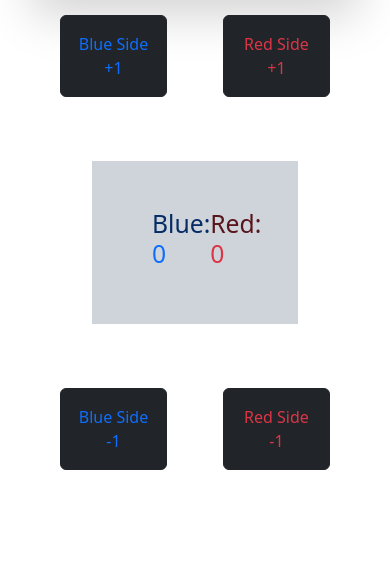
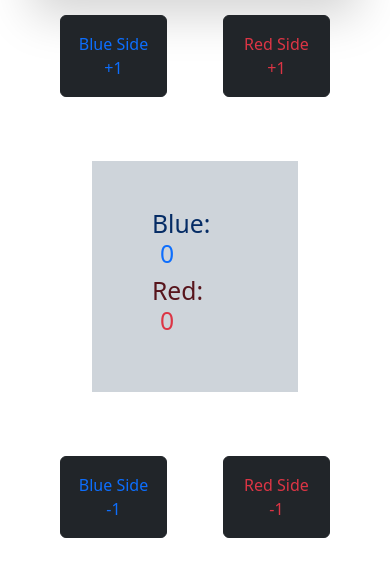
Before and after one commit to VarozzaEJ/Scoreboard, a plain HTML site: page index.html in a window 390 px wide. Shown: the part 103-680 px from the top of the page. Drawn offline with nearby package versions, Linux system fonts and the light colour scheme.

Commit message:
Mobile Accessibility Enhancements

```diff
--- a/app.js
+++ b/app.js
@@ -54,12 +54,12 @@ function checkMaxScore() {
     if (blueScore == 12) {
         console.log(`Blue Team Wins with ${blueScore} Points`)
         document.body.style.backgroundColor = "blue"
-        blueScoreElement.innerText = "WINS"
+        blueScoreElement.innerText = "WINS 🥶"
     }
     if (redScore == 12) {
         console.log(`Red Team Wins with ${redScore} Points`)
         document.body.style.backgroundColor = "red"
-        redScoreElement.innerText = "WINS"
+        redScoreElement.innerText = "WINS 🔥"
     }
     if (redScore == 13) {
         resetScore()
--- a/index.html
+++ b/index.html
@@ -38,9 +38,9 @@
 
         <div class="container">
             <div class="row bg-dark-subtle m-5 p-5">
-                <div class="col-12 d-flex justify-content-evenly">
-                    <h2 class="text-primary-emphasis">Blue: <span id="blueScore" class="text-primary">0</span></h2>
-                    <h2 class="text-danger-emphasis">Red: <span id="redScore" class="text-danger">0</span></h2>
+                <div class="col-12 d-flex flex-wrap flex-md-nowrap justify-content-between align-items-end">
+                    <h2 class=" text-primary-emphasis">Blue: <span id="blueScore" class="text-primary p-2">0</span></h2>
+                    <h2 class="text-danger-emphasis">Red: <span id="redScore" class="text-danger p-2">0</span></h2>
                 </div>
             </div>
         </div>
```
